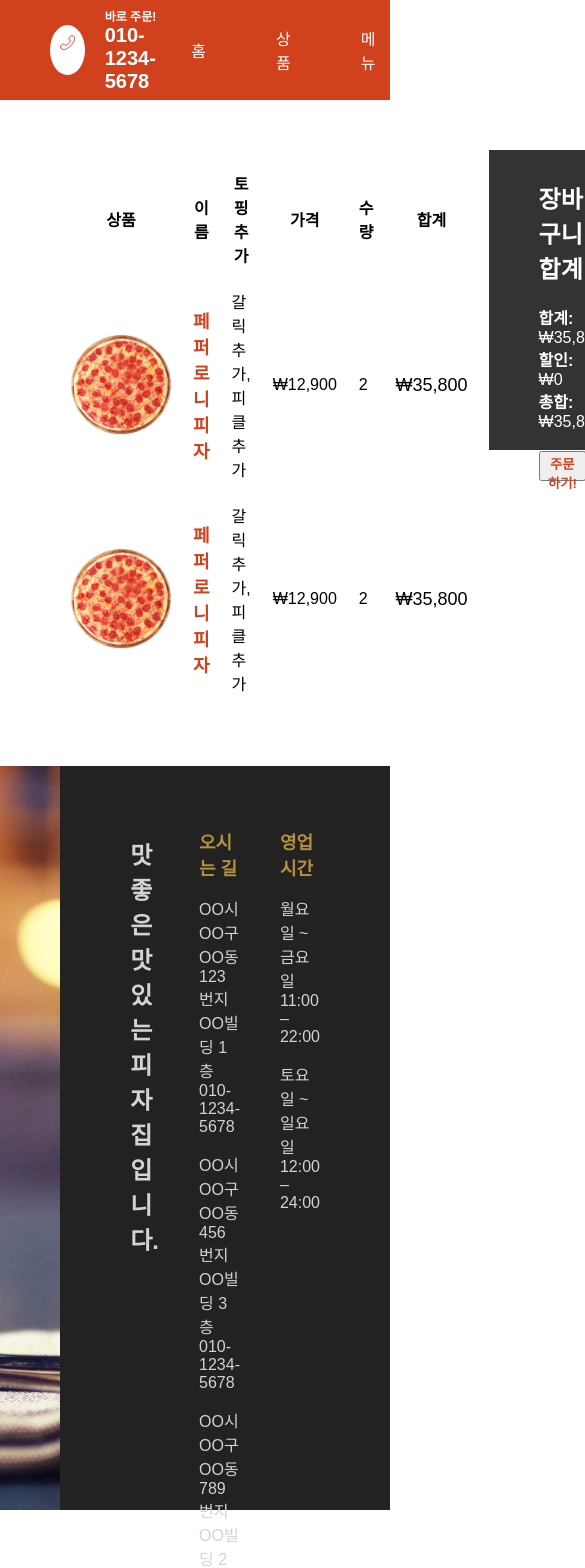
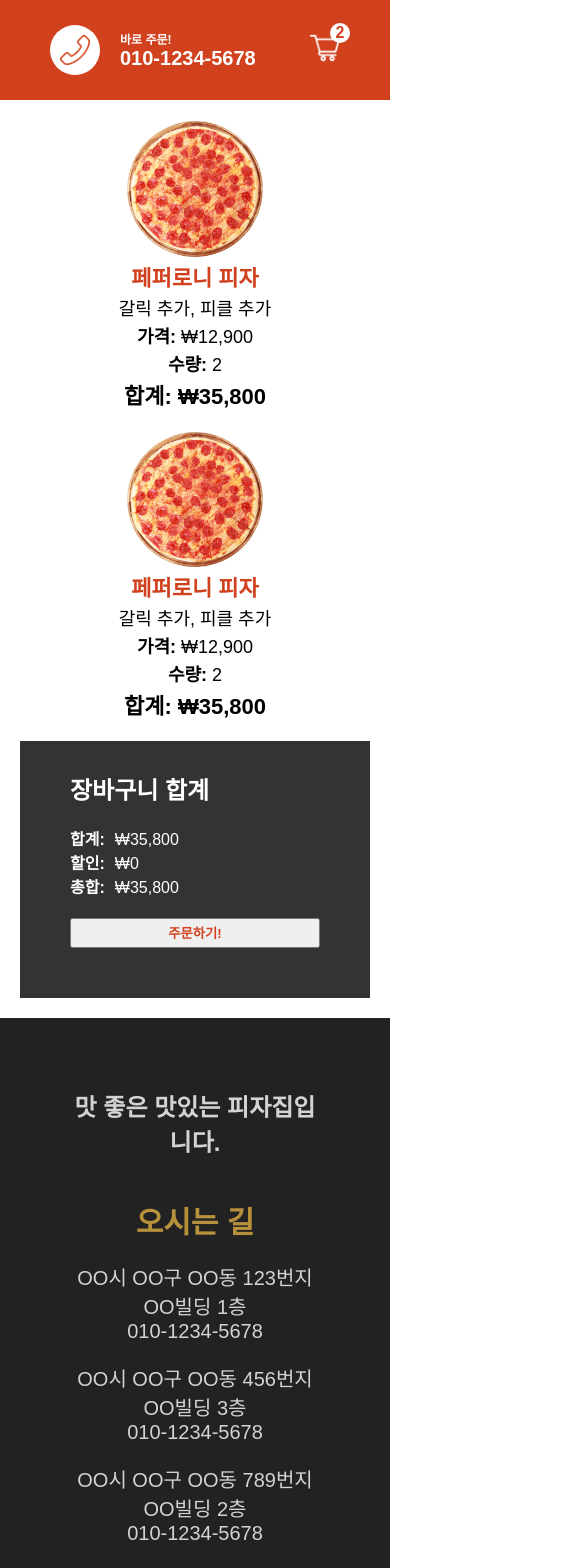
Before and after one commit to amh6281/Food-Ordering-App, a Next.js app: page /cart in a window 390 px wide. Shown: the top 1568 px of the page, 585 px wide, since content can reach past the window. Built offline with nearby package versions, Linux system fonts and the light colour scheme.

Commit message:
feat: 반응형 디자인 추가 2022.08.17

```diff
--- a/pages/cart.jsx
+++ b/pages/cart.jsx
@@ -8,7 +8,7 @@ const Cart = () => {
       <div className={styles.left}>
         <table className={styles.table}>
           <tbody>
-            <tr className={styles.tr}>
+            <tr className={styles.trTitle}>
               <th>상품</th>
               <th>이름</th>
               <th>토핑 추가</th>
@@ -16,7 +16,7 @@ const Cart = () => {
               <th>수량</th>
               <th>합계</th>
             </tr>
-            <tr>
+            <tr className={styles.tr}>
               <td>
                 <div className={styles.imgContainer}>
                   <Image
@@ -43,7 +43,7 @@ const Cart = () => {
                 <span className={styles.total}>₩35,800</span>
               </td>
             </tr>
-            <tr>
+            <tr className={styles.tr}>
               <td>
                 <div className={styles.imgContainer}>
                   <Image
--- a/pages/orders/[id].jsx
+++ b/pages/orders/[id].jsx
@@ -16,13 +16,13 @@ const Order = () => {
         <div className={styles.row}>
           <table className={styles.table}>
             <tbody>
-              <tr className={styles.tr}>
+              <tr className={styles.trTitle}>
                 <th>주문 ID</th>
                 <th>고객</th>
                 <th>주소</th>
                 <th>합계</th>
               </tr>
-              <tr>
+              <tr className={styles.tr}>
                 <td>
                   <span className={styles.id}>135153515</span>
                 </td>
@@ -104,7 +104,7 @@ const Order = () => {
             <b className={styles.totalTextTitle}>할인:</b>₩0
           </div>
           <div className={styles.totalText}>
-            <b className={styles.totalTextTitle}>총합:</b>₩35,800
+            <b className={styles.totalTextTitle}>총 금액:</b>₩35,800
           </div>
           <butto disabled className={styles.button}>
             결제하기
--- a/styles/Cart.module.css
+++ b/styles/Cart.module.css
@@ -29,7 +29,7 @@
 }
 
 .total {
-  font-weight: 500;
+  font-weight: 600;
   font-size: 18px;
 }
 
@@ -56,3 +56,62 @@
   cursor: pointer;
   margin-top: 20px;
 }
+
+@media screen and (max-width: 480px) {
+  .container {
+    flex-direction: column;
+    padding: 20px;
+  }
+
+  .table {
+    display: flex;
+    flex-direction: column;
+    align-items: center;
+    justify-content: center;
+  }
+
+  .trTitle {
+    display: none;
+  }
+
+  .tr {
+    display: flex;
+    flex-direction: column;
+    align-items: center;
+    justify-content: center;
+    margin-bottom: 20px;
+  }
+
+  .imgContainer {
+    width: 35vw;
+    height: 35vw;
+  }
+
+  .name,
+  .total {
+    font-size: 22px;
+  }
+
+  .extras,
+  .price,
+  .quantity {
+    font-size: 18px;
+  }
+
+  .price::before {
+    content: "가격: ";
+    font-weight: 600;
+  }
+  .quantity::before {
+    content: "수량: ";
+    font-weight: 600;
+  }
+  .total::before {
+    content: "합계: ";
+    font-weight: 600;
+  }
+
+  .wrapper {
+    width: 100%;
+  }
+}
--- a/styles/Featured.module.css
+++ b/styles/Featured.module.css
@@ -28,3 +28,9 @@
   height: 100%;
   position: relative;
 }
+
+@media screen and (max-width: 480px) {
+  .container {
+    height: 50vh;
+  }
+}
--- a/styles/Footer.module.css
+++ b/styles/Footer.module.css
@@ -33,3 +33,26 @@
 .motto {
   color: rgb(211, 211, 211);
 }
+
+@media screen and (max-width: 480px) {
+  .container {
+    height: auto;
+    text-align: center;
+  }
+
+  .item:first-child {
+    display: none;
+  }
+
+  .item {
+    flex-direction: column;
+  }
+
+  .title {
+    font-size: 30px;
+  }
+
+  .text {
+    font-size: 20px;
+  }
+}
--- a/styles/Navbar.module.css
+++ b/styles/Navbar.module.css
@@ -80,3 +80,13 @@
   font-weight: bold;
   color: #d1411e;
 }
+
+@media screen and (max-width: 480px) {
+  .item:nth-child(2) {
+    display: none;
+  }
+
+  .item:nth-child(1) {
+    flex: 5;
+  }
+}
--- a/styles/Order.module.css
+++ b/styles/Order.module.css
@@ -83,3 +83,55 @@
   justify-content: center;
   align-items: center;
 }
+
+@media screen and (max-width: 480px) {
+  .container {
+    flex-direction: column;
+  }
+
+  .trTitle {
+    display: none;
+  }
+
+  .tr {
+    display: flex;
+    flex-direction: column;
+    align-items: center;
+    justify-content: center;
+    font-size: 20px;
+  }
+
+  .id::before {
+    content: "주문ID: ";
+    font-weight: 600;
+  }
+  .name::before {
+    content: "고객명: ";
+    font-weight: 600;
+  }
+  .address::before {
+    content: "주소: ";
+    font-weight: 600;
+  }
+  .total::before {
+    content: "총 금액: ";
+    font-weight: 600;
+  }
+
+  .row:last-child {
+    width: 100%;
+    flex-direction: column;
+    align-items: center;
+    justify-content: center;
+  }
+
+  .done,
+  .undone,
+  .inProgress {
+    margin-bottom: 20px;
+  }
+
+  .wrapper {
+    width: 100%;
+  }
+}
--- a/styles/PizzaCard.module.css
+++ b/styles/PizzaCard.module.css
@@ -24,3 +24,18 @@
   text-align: center;
   color: #777;
 }
+
+@media screen and (max-width: 480px) {
+  .container {
+    width: 100%;
+  }
+
+  .title {
+    font-size: 30px;
+  }
+
+  .price,
+  .desc {
+    font-size: 24px;
+  }
+}
--- a/styles/PizzaList.module.css
+++ b/styles/PizzaList.module.css
@@ -18,3 +18,14 @@
   justify-content: center;
   flex-wrap: wrap;
 }
+
+@media screen and (max-width: 480px) {
+  .title {
+    text-align: center;
+  }
+
+  .desc {
+    width: 90%;
+    text-align: center;
+  }
+}
--- a/styles/Product.module.css
+++ b/styles/Product.module.css
@@ -95,3 +95,46 @@
   font-weight: 500;
   cursor: pointer;
 }
+
+@media screen and (max-width: 480px) {
+  .container {
+    height: auto;
+    text-align: center;
+    flex-direction: column;
+    margin-top: 20px;
+  }
+
+  .imgContainer {
+    width: 70vw;
+    height: 70vw;
+  }
+
+  .title {
+    margin: 5px;
+  }
+
+  .sizes {
+    width: 100%;
+    padding: 0px 20px;
+  }
+
+  .ingredients {
+    flex-direction: column;
+  }
+
+  .option {
+    margin: 10px;
+    font-size: 18px;
+  }
+
+  .checkbox {
+    width: 25px;
+    height: 25px;
+  }
+
+  .quantity,
+  .button {
+    height: 50px;
+    padding: 10px 20px;
+  }
+}
```
